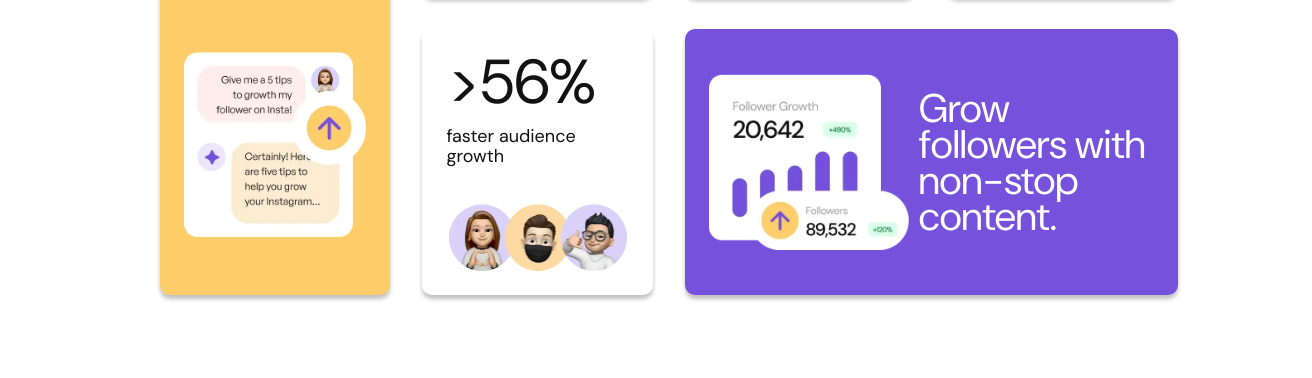
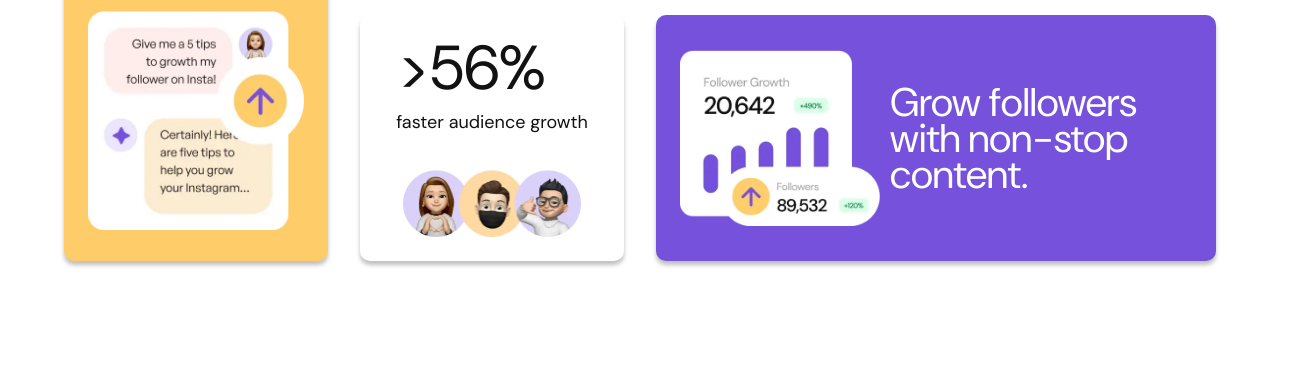
Before and after one commit to tschaffroth/bento-grid, a plain HTML site: page index.html in a window 1280 px wide. Shown: the part 724-1102 px from the top of the page, 1312 px wide, since content can reach past the window. After the commit the page ends 1068 px from the top, so only its background shows below. Drawn offline with Linux system fonts and the light colour scheme.

Commit message:
Fixed container/grid centering on large screens

```diff
--- a/style.css
+++ b/style.css
@@ -425,9 +425,9 @@ body {
   }
 
   .container {
-    margin: 8.3rem 16rem;
+    margin: 8.3rem auto 8.3rem auto;
     display: grid;
-    grid-template-columns: repeat(4, 20%);
+    grid-template-columns: repeat(4, 1fr);
     gap: 3.2rem;
     grid-template-areas:
       "quickness hero hero social-media"
```
